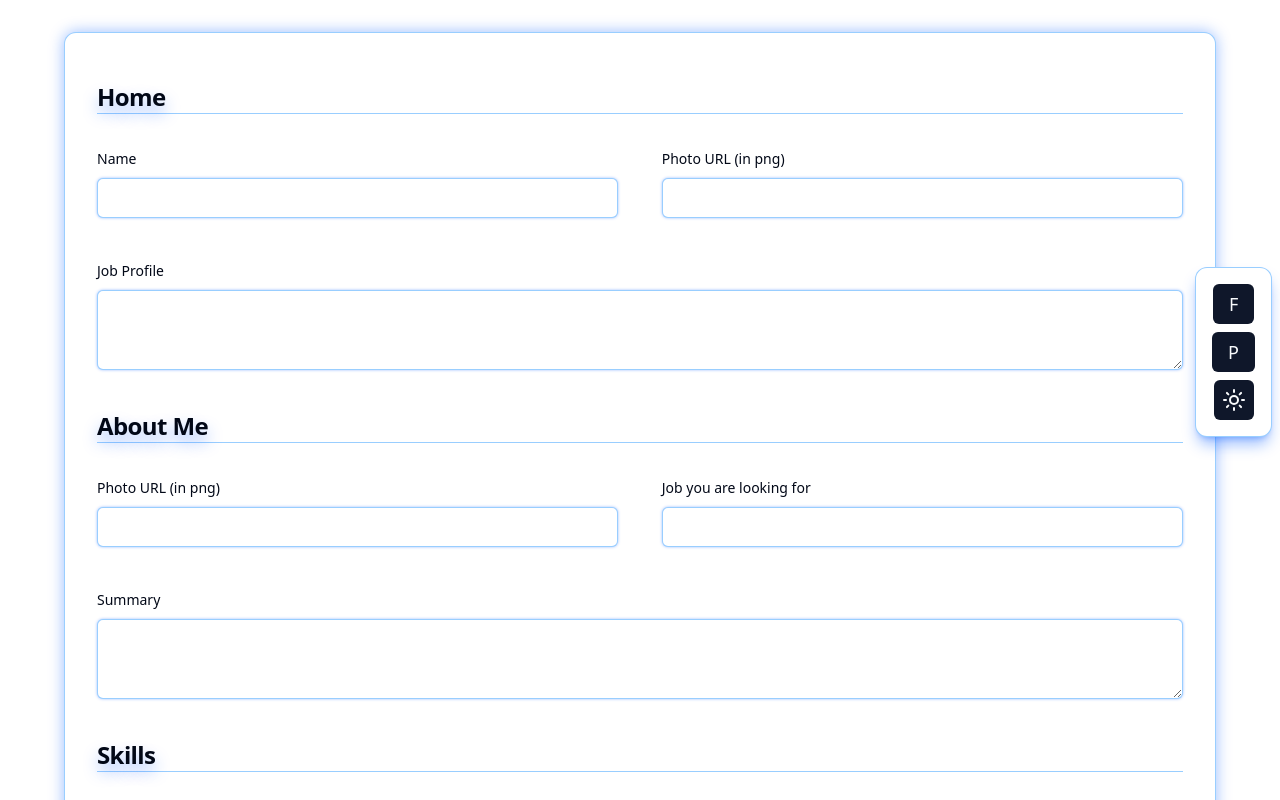
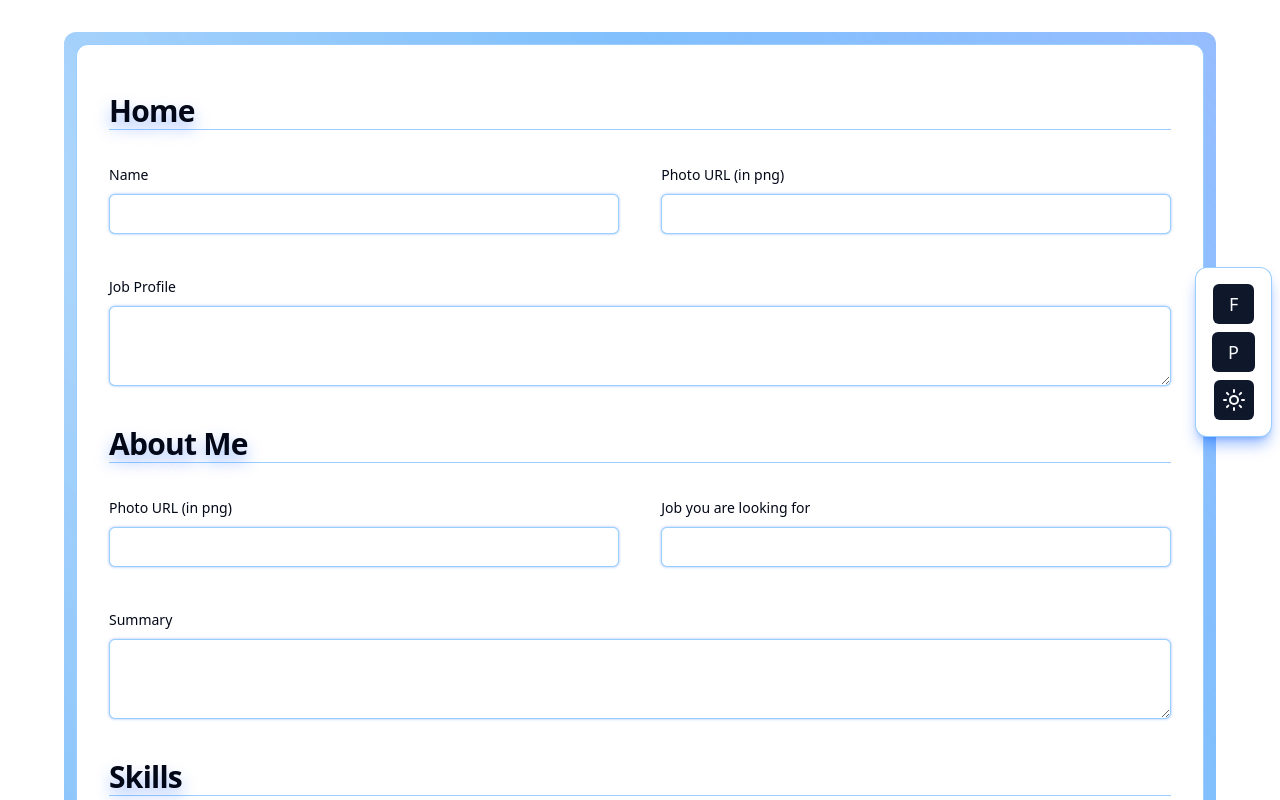
Before and after one commit to Lokesh544/Frontend-Project-Work-7-University, a Next.js app: page /form in a window 1280 px wide. Shown: the top 800 px of the page. Built offline with nearby package versions, Linux system fonts and the light colour scheme.

Commit message:
20/5/2024

```diff
--- a/src/Veiws/Form/Form.jsx
+++ b/src/Veiws/Form/Form.jsx
@@ -1,6 +1,6 @@
 "use client";
 
-import { Container } from "@/components/ui/Container";
+import { ContainerAnimatedBorder } from "@/components/ui/Container";
 import { TypographyH3 } from "@/components/ui/Typography";
 import { Button } from "@/components/ui/button";
 import { Form, FormField } from "@/components/ui/form";
@@ -130,8 +130,8 @@ const formTemplate = [
 
 export default function PortfolioForm() {
   const sessionData =
-    typeof sessionStorage != "undefined"
-      ? JSON.parse(sessionStorage.getItem("portfolio"))
+    typeof localStorage != "undefined"
+      ? JSON.parse(localStorage.getItem("portfolio"))
       : undefined;
   const form = useForm({
     resolver: zodResolver(formSchema),
@@ -161,7 +161,7 @@ export default function PortfolioForm() {
     formfeilds.push(
       <div
         key={useId()}
-        className="w-full mt-4 shrink-0 border-b border-b-border"
+        className="w-full mt-4 shrink-0 capitalize border-b border-b-border"
       >
         <TypographyH3 className="text-shadow-lg shadow-glow">
           {ele.title}
@@ -216,17 +216,14 @@ export default function PortfolioForm() {
   });
 
   function onSubmit(values) {
-    sessionStorage.setItem("portfolio", JSON.stringify(values));
+    localStorage.setItem("portfolio", JSON.stringify(values));
     window.location.href = "/portfolio";
   }
 
   return (
     <main className="bg-background min-h-screen p-8">
-      <Container
-        className={cn(
-          "min-h-full max-w-6xl m-auto p-8 shadow-glow",
-          shadow.g.lg
-        )}
+      <ContainerAnimatedBorder
+        className={cn("min-h-full max-w-6xl m-auto p-8")}
       >
         <Form {...form}>
           <form
@@ -250,7 +247,7 @@ export default function PortfolioForm() {
             </div>
           </form>
         </Form>
-      </Container>
+      </ContainerAnimatedBorder>
     </main>
   );
 }
--- a/src/Veiws/Form/ProjectsArea.jsx
+++ b/src/Veiws/Form/ProjectsArea.jsx
@@ -52,7 +52,11 @@ export default function ProjectsArea({ field }) {
           disableAdd={true}
           disableDelete={true}
         />
-        <Button variant="link" asChild>
+        <Button
+          className="block normal-case text-ellipsis overflow-hidden whitespace-nowrap shadow-glow text-shadow-md hover:scale-105 hover:text-shadow-lg"
+          variant="link"
+          asChild
+        >
           <a
             className="text-center w-full"
             href={herfLink(field.value[i]?.link)}
--- a/src/Veiws/Home.jsx
+++ b/src/Veiws/Home.jsx
@@ -1,21 +1,19 @@
-import { ContainerPopover } from "@/components/ui/Container";
+import { ContainerAnimatedBorder } from "@/components/ui/Container";
 import { TypographyH1 } from "@/components/ui/Typography";
 import { Button } from "@/components/ui/button";
-import { shadow } from "@/lib/customTailwind";
 import { cn } from "@/lib/utils";
 import Link from "next/link";
 
 export default function Home() {
   return (
     <main className="bg-background h-screen p-8">
-      <ContainerPopover
+      <ContainerAnimatedBorder
         className={cn(
-          "h-full max-w-6xl m-auto p-8 flex flex-col justify-center items-center gap-y-6 text-primary shadow-glow",
-          shadow.g["2xl"]
+          "bg-popover h-full max-w-6xl m-auto p-8 flex flex-col justify-center items-center gap-y-6 text-primary "
         )}
       >
         <TypographyH1>
-          Welcome to <span className="text-8xl">Portfolio Builder</span>
+          Welcome to <span className="text-[5rem]">Portfolio Builder</span>
         </TypographyH1>
         <Button
           className="shadow-lg shadow-glow hover:shadow-glow hover:shadow-xl hover:scale-105"
@@ -23,7 +21,7 @@ export default function Home() {
         >
           <Link href="/form">Let's Get Started</Link>
         </Button>
-      </ContainerPopover>
+      </ContainerAnimatedBorder>
     </main>
   );
 }
--- a/src/components/ui/Container.jsx
+++ b/src/components/ui/Container.jsx
@@ -1,4 +1,5 @@
 import { cn } from "@/lib/utils";
+import style from "./Container.module.css";
 
 export function ContainerBase({ children, className, ...props }) {
   return (
@@ -26,3 +27,22 @@ export function ContainerPopover({ children, className, ...props }) {
     </ContainerBase>
   );
 }
+
+export function ContainerAnimatedBorder({ children, className, ...props }) {
+  return (
+    <ContainerBase
+      className={cn(
+        "[--border-width:0.75rem]",
+        className,
+        "p-[--border-width] block overflow-hidden border-0 bg-inherit"
+      )}
+    >
+      <ContainerBase
+        className={cn(style.ContainerAnimatedBorder, "bg-inherit", className)}
+        {...props}
+      >
+        {children}
+      </ContainerBase>
+    </ContainerBase>
+  );
+}
--- /dev/null
+++ b/src/components/ui/Container.module.css
@@ -0,0 +1,59 @@
+.ContainerAnimatedBorder {
+  /* transform: translate(0); */
+  transform-style: preserve-3d;
+}
+
+.ContainerAnimatedBorder:before {
+  content: "";
+  position: absolute;
+  inset: -5px;
+  transform: translate3d(0, 0, -1px);
+  scale: 300%;
+  background: linear-gradient(
+    hsla(var(--glow)),
+    hsla(var(--glow)),
+    hsla(var(--glow)),
+    hsla(var(--glow)),
+    #2693fa96,
+    #6db5f88e,
+    #2693fa96,
+    hsla(var(--glow)),
+    hsla(var(--glow)),
+    hsla(var(--glow)),
+    hsla(var(--glow))
+  );
+  filter: blur(10px);
+  animation: 5s infinite linear ContainerAnimatedBorderAnimation;
+}
+
+.dark .ContainerAnimatedBorder:before {
+  background: conic-gradient(
+    from 90deg at 40% -25%,
+    #0084ff66,
+    #ffd700,
+    #f79d03,
+    #ee6907,
+    #e6390a,
+    #de0d0d,
+    #d61039,
+    #cf1261,
+    #c71585,
+    #cf1261,
+    #d61039,
+    #de0d0d,
+    #ee6907,
+    #f79d03,
+    #ffd700,
+    #ffd700,
+    #ffd700
+  );
+}
+
+@keyframes ContainerAnimatedBorderAnimation {
+  0% {
+    rotate: 0;
+  }
+  100% {
+    rotate: 360deg;
+  }
+}
--- a/src/components/ui/Typography.jsx
+++ b/src/components/ui/Typography.jsx
@@ -4,7 +4,7 @@ export function TypographyH1({ children, className, ...props }) {
   return (
     <h1
       className={cn(
-        "scroll-m-20 text-4xl font-extrabold tracking-tight lg:text-5xl",
+        "scroll-m-20 text-5xl font-extrabold tracking-tight lg:text-5xl",
         className
       )}
       {...props}
@@ -18,7 +18,7 @@ export function TypographyH2({ children, className, ...props }) {
   return (
     <h2
       className={cn(
-        "scroll-m-20 border-b pb-2 text-3xl font-semibold tracking-tight first:mt-0",
+        "scroll-m-20 border-b pb-2 text-4xl font-semibold tracking-tight first:mt-0",
         className
       )}
       {...props}
@@ -32,7 +32,7 @@ export function TypographyH3({ children, className, ...props }) {
   return (
     <h3
       className={cn(
-        "scroll-m-20 text-2xl font-semibold tracking-tight",
+        "scroll-m-20 text-3xl font-semibold tracking-tight",
         className
       )}
       {...props}
@@ -46,7 +46,7 @@ export function TypographyH4({ children, className, ...props }) {
   return (
     <h4
       className={cn(
-        "scroll-m-20 text-xl font-semibold tracking-tight",
+        "scroll-m-20 text-2xl font-semibold tracking-tight",
         className
       )}
       {...props}
```
Also changed, not shown: src/Veiws/Portfolio/Portfolio.jsx (+32 -22 lines).
